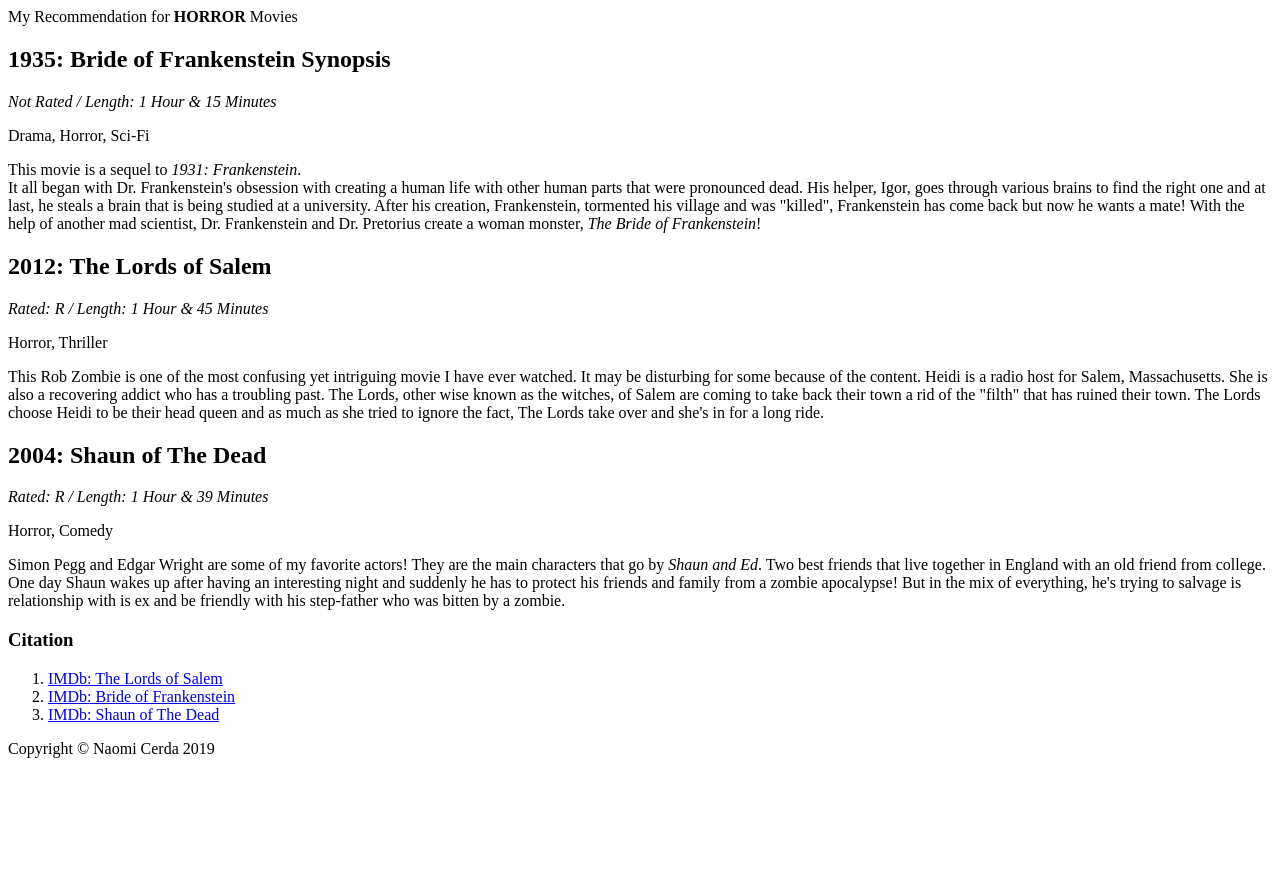
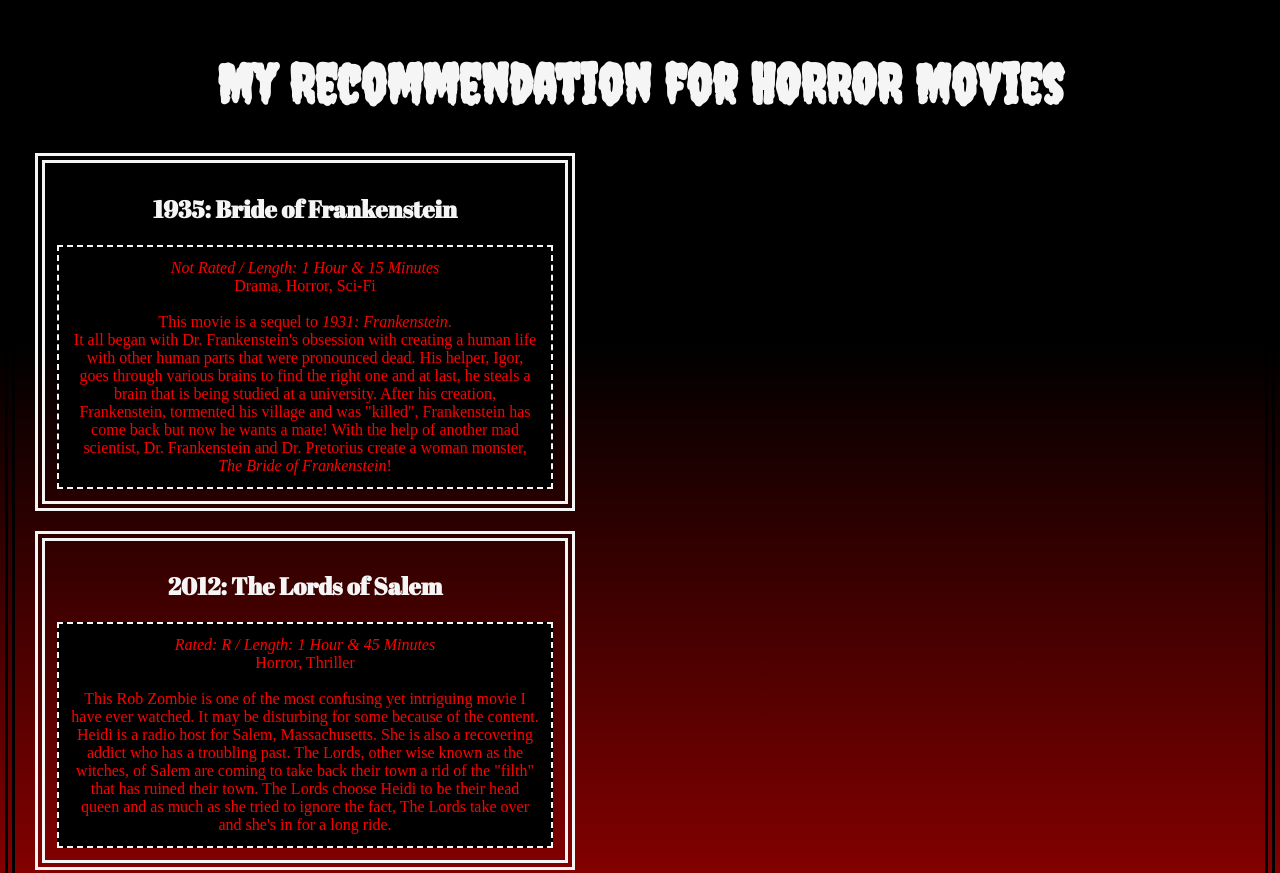
Before and after one commit to naomicerda1/Assignment06, a plain HTML site: page index.html in a window 1280 px wide. Shown: the top 873 px of the page. Before the commit the page ends 800 px from the top, so only its background shows below. Drawn offline with Linux system fonts and the light colour scheme.

Commit message:
added to main.css and corrected plus changed elements in index.html

```diff
--- a/index.html
+++ b/index.html
@@ -6,33 +6,36 @@
     <meta http-equiv="X-UA-Compatible" content="ie=edge">
     <title>Assignment06</title>
     <link rel="stylesheet" href="main.css">
+    <link href="https://fonts.googleapis.com/css?family=Abril+Fatface|Creepster&display=swap" rel="stylesheet">
 </head>
 <body>
+    <h1>My Recommendation for <b>HORROR</b> Movies</h1>
     <section>
-        <header>My Recommendation for <b>HORROR</b> Movies</header>
+        <h2>1935: Bride of Frankenstein</h2>
 
-        <h1>1935: Bride of Frankenstein Synopsis</h1>
-
-            <p><i>Not Rated / Length: 1 Hour & 15 Minutes</i></p>
-            <p>Drama, Horror, Sci-Fi</p>
-            <p>This movie is a sequel to <i>1931: Frankenstein</i>. <br>
+            <p><i>Not Rated / Length: 1 Hour & 15 Minutes</i>
+            <br>Drama, Horror, Sci-Fi
+            <br>
+            <br>This movie is a sequel to <i>1931: Frankenstein</i>. <br>
         It all began with Dr. Frankenstein's obsession with creating a human life with other human parts that were pronounced dead.
         His helper, Igor, goes through various brains to find the right one and at last, he steals a brain that is being studied at a university.
         After his creation, Frankenstein, tormented his village and was "killed", Frankenstein has come back but now he wants a mate! With the help of another mad scientist, Dr. Frankenstein and Dr. Pretorius create a woman monster, <i>The Bride of Frankenstein</i>!</p>
     </section>
     <section>
         <h2>2012: The Lords of Salem</h2>
-        <p><i>Rated: R / Length: 1 Hour & 45 Minutes</i></p>
-        <p>Horror, Thriller</p>
-        <p>This Rob Zombie is one of the most confusing yet intriguing movie I have ever watched. It may be disturbing for some because of the content.
+        <p><i>Rated: R / Length: 1 Hour & 45 Minutes</i>
+        <br>Horror, Thriller
+        <br>
+        <br>This Rob Zombie is one of the most confusing yet intriguing movie I have ever watched. It may be disturbing for some because of the content.
             Heidi is a radio host for Salem, Massachusetts. She is also a recovering addict who has a troubling past. The Lords, other wise known as the witches, of Salem are coming to take back their town a rid of the "filth" that has ruined their town.
             The Lords choose Heidi to be their head queen and as much as she tried to ignore the fact, The Lords take over and she's in for a long ride.</p>
     </section>
     <section>
         <h2>2004: Shaun of The Dead</h2>
-        <p><i>Rated: R / Length: 1 Hour & 39 Minutes</i></p>
-        <p>Horror, Comedy</p>
-        <p>Simon Pegg and Edgar Wright are some of my favorite actors! They are the main characters that go by <i>Shaun and Ed</i>.
+        <p><i>Rated: R / Length: 1 Hour & 39 Minutes</i>
+        <br>Horror, Comedy
+        <br>
+        <br>Simon Pegg and Edgar Wright are some of my favorite actors! They are the main characters that go by <i>Shaun and Ed</i>.
             Two best friends that live together in England with an old friend from college. One day Shaun wakes up after having an interesting night and suddenly he has to protect his friends and family from a zombie apocalypse!
             But in the mix of everything, he's trying to salvage is relationship with is ex and be friendly with his step-father who was bitten by a zombie.</p>
     </section>
@@ -43,7 +46,7 @@
             <li><a href="https://www.imdb.com/title/tt0026138/">IMDb: Bride of Frankenstein</a></li>
             <li><a href="https://www.imdb.com/title/tt0365748/">IMDb: Shaun of The Dead</a></li>
         </ol>
-        <p>Copyright &copy; Naomi Cerda 2019</p>
+        <p2>Copyright &copy; Naomi Cerda 2019</p2>
     </footer>
 </body>
 </html>
--- a/main.css
+++ b/main.css
@@ -0,0 +1,44 @@
+body {
+    border: 10px double black;
+    margin: 5px;
+}
+
+section {
+    text-align: center;
+    border: 10px double whitesmoke;
+    width: 500px;
+    margin: 20px;
+    padding: 10px;
+}
+
+p {
+    background-color:black;
+    color: red;
+    margin: 2px;
+    padding-left: 15px;
+    border: 2px dashed whitesmoke;
+    padding: 12px;
+}
+
+html {
+    background-image: -webkit-linear-gradient(
+        to bottom, black 25%, red 100%);
+    background-image: -moz-linear-gradient(
+        to bottom, black 25%, red 100%);
+    background-image: -o-linear-gradient(
+        to bottom, black 25%, red 100%);
+    background-image: linear-gradient(
+        to bottom, black 25%, red 100%);
+}
+
+h1 {
+    font-family:'Creepster', cursive;
+    color: whitesmoke;
+    text-align: center;
+    font-size: 55px;
+}
+
+h2 {
+    font-family: 'Abril Fatface', cursive;
+    color: whitesmoke;
+}
```
